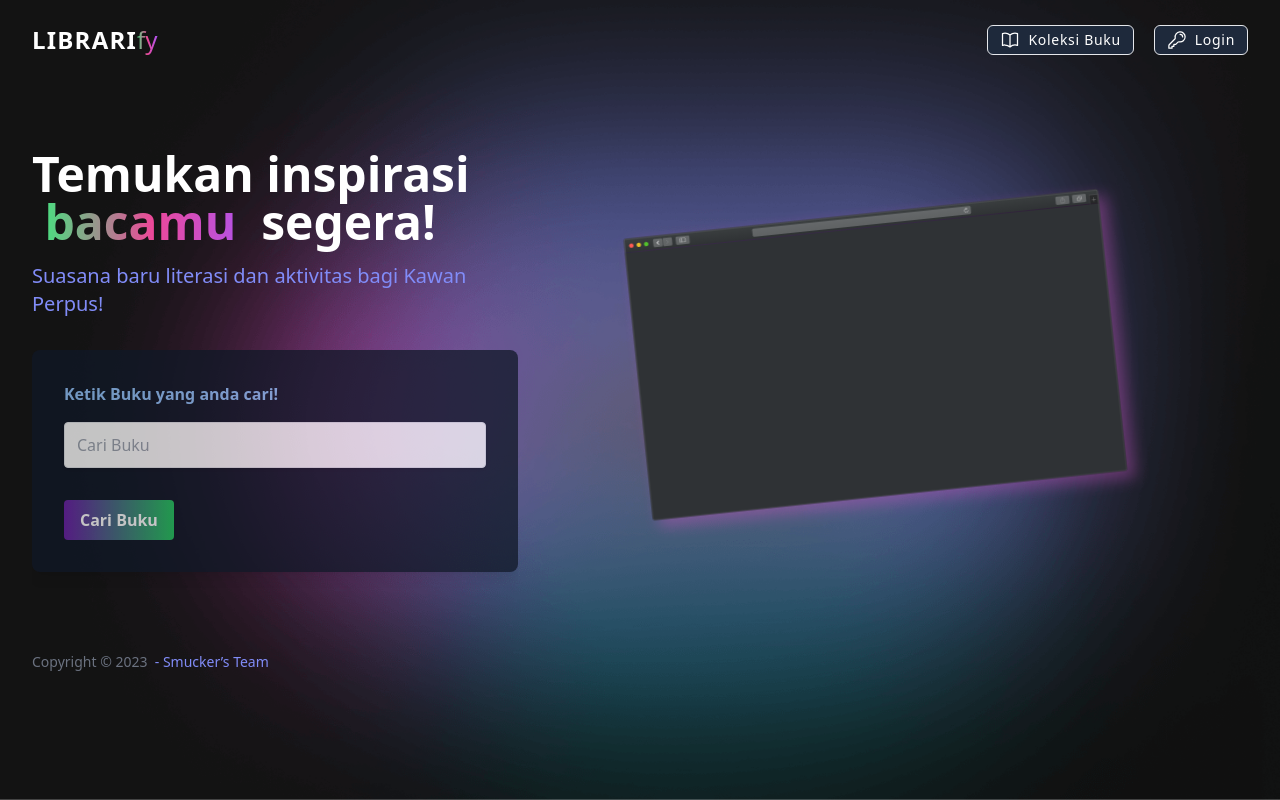
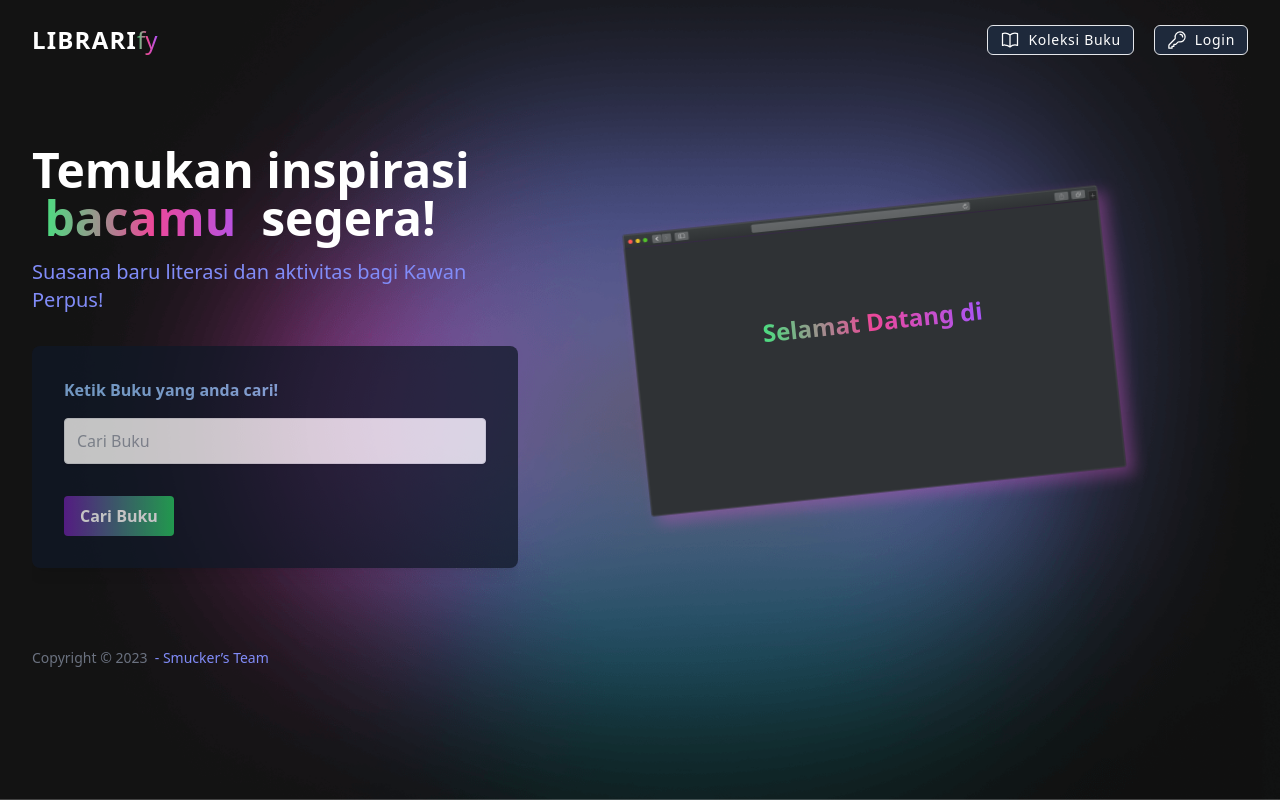
Before and after one commit to auzanxp/smuckers-project, a React (Vite) app: page / in a window 1280 px wide. Built offline with nearby package versions, Linux system fonts and the light colour scheme; the HTML template or start-up script is replaced by a standard one.

Commit message:
fix/auzan: fix slicing

```diff
--- /dev/null
+++ b/src/components/TypingText.jsx
@@ -0,0 +1,31 @@
+import { useEffect, useState } from 'react';
+
+export default function TypingText() {
+  const [text, setText] = useState('');
+
+  useEffect(() => {
+    const words = ['Hai!', 'Selamat Datang di', 'LiBLRARify', 'Enjoy!'];
+    let wordIndex = 0;
+    let letterIndex = 0;
+
+    const interval = setInterval(() => {
+      if (letterIndex === words[wordIndex].length) {
+        setTimeout(() => {
+          letterIndex = 0;
+          wordIndex = (wordIndex + 1) % words.length;
+        }, 1500);
+      }
+      setText(words[wordIndex].slice(0, letterIndex));
+      letterIndex++;
+    }, 150);
+    return () => clearInterval(interval);
+  }, []);
+
+  return (
+    <div className='text-white overflow-y-auto w-56 flex justify-center items-center'>
+      <p className='text-2xl font-bold bg-clip-text text-transparent bg-gradient-to-r from-green-400 via-pink-500 to-purple-500'>
+        {text}
+      </p>
+    </div>
+  );
+}
--- a/src/pages/BookDetail.jsx
+++ b/src/pages/BookDetail.jsx
@@ -84,9 +84,9 @@ export default function BookDetail() {
                   }
                 >
                   {detailBook?.is_borrowed ? (
-                    <FaceFrownIcon />
+                    <FaceFrownIcon className='mr-1' />
                   ) : (
-                    <FaceSmileIcon />
+                    <FaceSmileIcon className='mr-1' />
                   )}
                   <span>
                     {detailBook?.is_borrowed ? 'Tidak Tersedia' : 'Tersedia'}
--- a/src/pages/Landing.jsx
+++ b/src/pages/Landing.jsx
@@ -4,6 +4,7 @@ import { useNavigate } from 'react-router-dom';
 import Brand from '../components/Brand';
 import DropDown from '../components/Dropdown';
 import Button from '../components/elements/Button';
+import TypingText from '../components/TypingText';
 import useAppContext from '../context/AppContext';
 
 export default function Landing() {
@@ -76,7 +77,7 @@ export default function Landing() {
           </div>
         </div>
         {/*Main*/}
-        <div className='container md:pt-[78px] mx-auto flex flex-wrap flex-col md:flex-row items-center'>
+        <div className='container md:pt-[74px] mx-auto flex flex-wrap flex-col md:flex-row items-center'>
           {/*Left Col*/}
           <div className='flex flex-col w-full xl:w-2/5 justify-center lg:items-start overflow-y-hidden'>
             <h1 className='my-4 text-3xl md:text-5xl text-white font-bold leading-tight text-center md:text-left'>
@@ -94,9 +95,7 @@ export default function Landing() {
               onSubmit={searchHandler}
             >
               <div className='mb-4'>
-                <label
-                  className='block text-blue-300 py-2 font-bold mb-2'
-                >
+                <label className='block text-blue-300 py-2 font-bold mb-2'>
                   Ketik Buku yang anda cari!
                 </label>
                 <input
@@ -117,17 +116,21 @@ export default function Landing() {
           </div>
           {/*Right Col*/}
           <div className='w-full xl:w-3/5 p-12 overflow-hidden'>
-            <img
-              className='mx-auto w-full md:w-4/5 transform -rotate-6 transition hover:scale-105 duration-700 ease-in-out hover:rotate-6'
-              src='/macbook.svg'
-            />
+            <div className='relative transform -rotate-6 transition hover:scale-105 duration-700 ease-in-out hover:rotate-6'>
+              <img
+                className='mx-auto w-full md:w-4/5'
+                src='/macbook.svg'
+              />
+              <div
+                className='absolute top-1/3 mx-10 left-1/2 transform -translate-x-1/4 w-full h-full'
+              >
+                <TypingText />
+              </div>
+            </div>
           </div>
           {/*Footer*/}
           <div className='w-full pt-16 pb-6 text-sm text-center md:text-left fade-in'>
-            <span
-              className='text-gray-500 no-underline hover:no-underline'
-              href='#'
-            >
+            <span className='text-gray-500 no-underline hover:no-underline'>
               Copyright © 2023
             </span>
             &nbsp; - Smucker’s Team
--- a/src/pages/Login.jsx
+++ b/src/pages/Login.jsx
@@ -123,7 +123,7 @@ export default function Login() {
           </span>
           <div className='flex mt-9 gap-2'>
             <p className='text-white font-thin'>Dont Have Account?</p>
-            <span href='#' className='text-white font-bold'>
+            <span className='text-white font-bold'>
               SIGN UP
             </span>
           </div>
--- a/src/pages/dashboard/AddBook.jsx
+++ b/src/pages/dashboard/AddBook.jsx
@@ -177,7 +177,7 @@ export default function AddBook({ title = 'Add Book' }) {
                 name='language'
                 value={input.language}
                 onChange={handleInput}
-                placeholder='Tahun'
+                placeholder='Bahasa'
               />
             </div>
             <div className='mb-2'>
```
